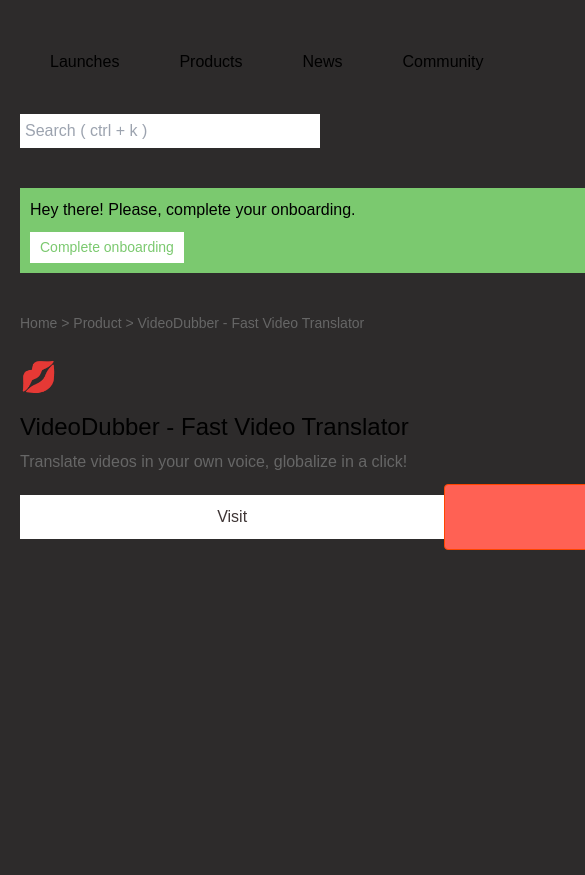
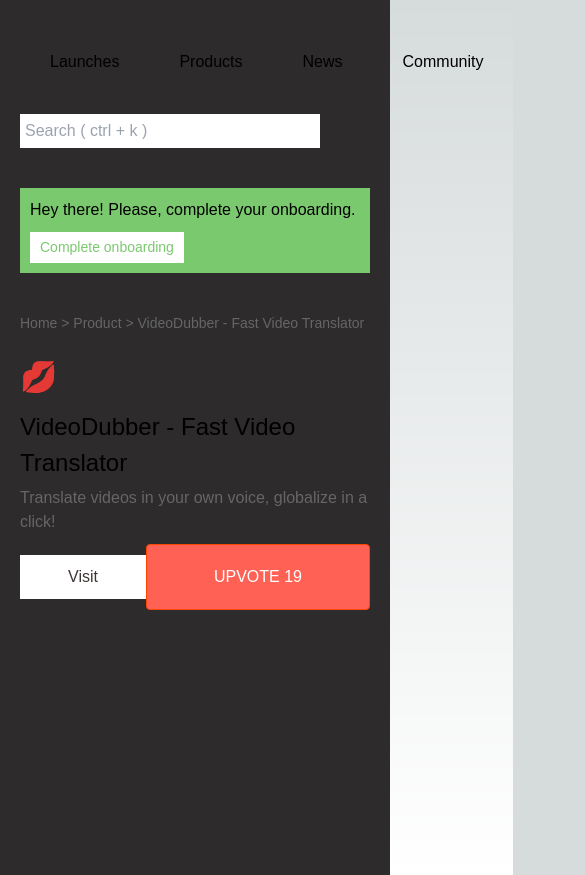
Before and after one commit to kunaldeshwal1/VideoDubber, a Next.js app: page / in a window 390 px wide. Shown: the top 875 px of the page, 585 px wide, since content can reach past the window. Built offline with nearby package versions, Linux system fonts and the light colour scheme.

Commit message:
fix responsiveness

```diff
--- a/src/app/Home.module.css
+++ b/src/app/Home.module.css
@@ -1,7 +1,6 @@
 .container {
   font-family: Arial, sans-serif;
   height: 875px;
-  width: 900px;
   background-color: rgb(45, 43, 43);
   padding: 20px;
 }
```
